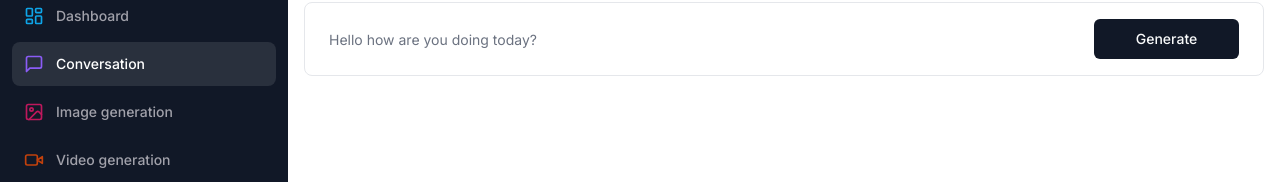
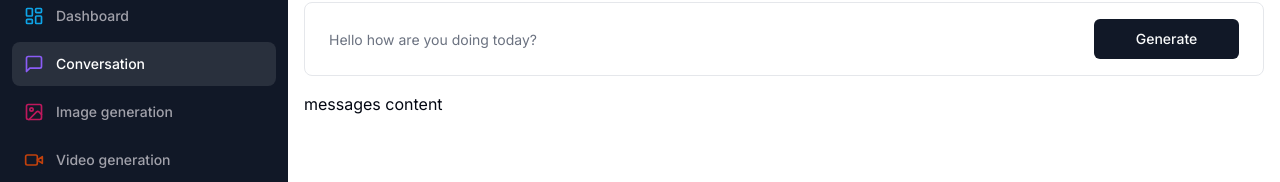
Before and after one commit to Nicktvdd/SaaS-AI-platform, a Next.js app: page /conversation in a window 1280 px wide. Shown: the part 118-300 px from the top of the page. Built offline with nearby package versions, Linux system fonts and the light colour scheme.

Commit message:
conversation ui finished

```diff
--- a/app/(dashboard)/(routes)/conversation/page.tsx
+++ b/app/(dashboard)/(routes)/conversation/page.tsx
@@ -50,11 +50,14 @@ const ConversationPage = () => {
                   </FormControl>
                 </FormItem>
               )}/>
-              <Button className="col-span-12 lg:col-span-2 w-full">
+              <Button className="col-span-12 lg:col-span-2 w-full disabled={isLoading}">
                 Generate
               </Button>
             </form>
           </Form>
+        </div>
+        <div className="space-y-4 mt-4">
+                messages content
         </div>
       </div>
     </div>
```
